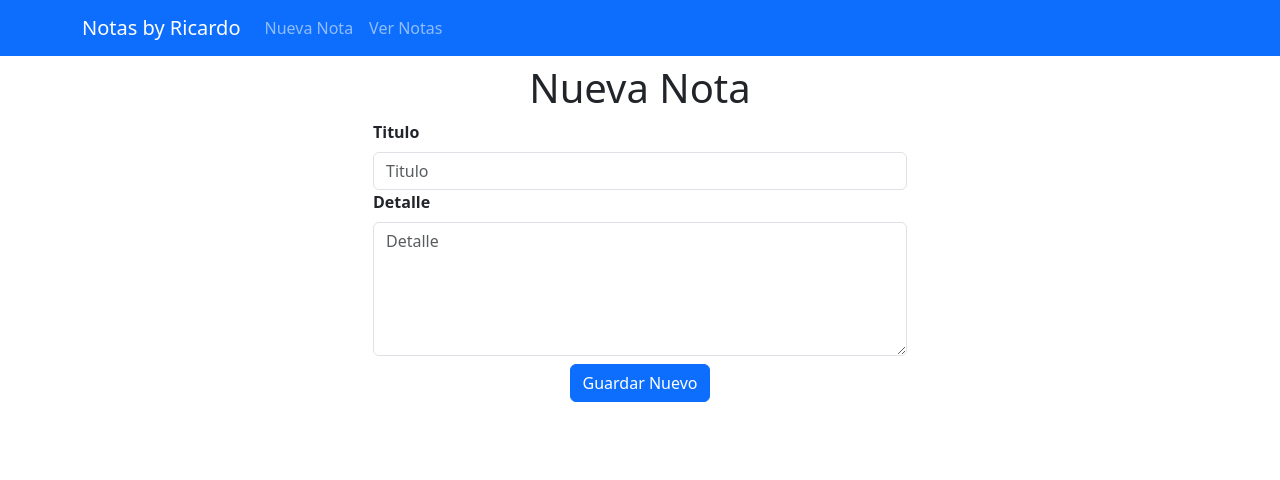
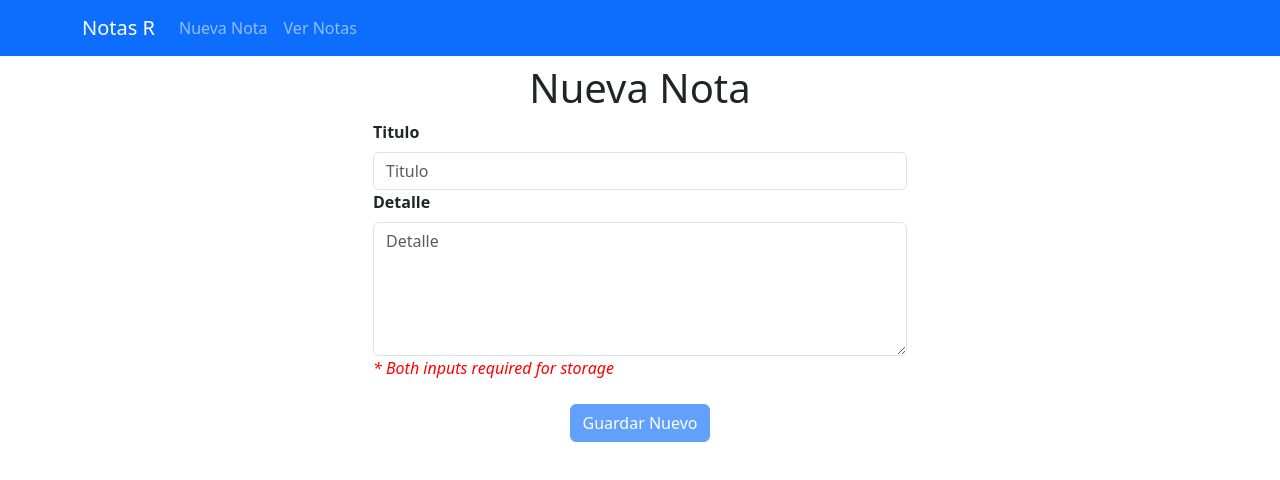
Before and after one commit to ricbm710/notes, a React (Vite) app: page /new in a window 1280 px wide. Shown: the top 480 px of the page. Built offline with nearby package versions, Linux system fonts and the light colour scheme.

Commit message:
add date

```diff
--- a/src/components/CustomAlert.tsx
+++ b/src/components/CustomAlert.tsx
@@ -1,3 +1,4 @@
+//hooks
 import { useEffect, useState } from "react";
 //bootstrap
 import { Alert } from "react-bootstrap";
--- a/src/components/NavBar.tsx
+++ b/src/components/NavBar.tsx
@@ -1,13 +1,14 @@
+//bootstrap
 import { Container, Nav, Navbar } from "react-bootstrap";
+//rrd
 import { Link } from "react-router-dom";
 
 const NavBar = () => {
-  //comment here
   return (
     <Navbar bg="primary" data-bs-theme="dark">
       <Container>
         <Navbar.Brand as={Link} to="/">
-          Notas by Ricardo
+          Notas R
         </Navbar.Brand>
         <Navbar.Toggle aria-controls="basic-navbar-nav" />
         <Navbar.Collapse id="basic-navbar-nav">
--- a/src/components/NoteForm.tsx
+++ b/src/components/NoteForm.tsx
@@ -51,7 +51,7 @@ const NoteForm = ({ action }: FormProps) => {
       [e.target.name]: e.target.value,
     }));
 
-    //
+    // Alert State default
     setAlertState({ on: false, message: "", type: "" });
   };
 
@@ -83,7 +83,6 @@ const NoteForm = ({ action }: FormProps) => {
       const updatedNotes = notes.map((note) =>
         note.id === currentNote.id ? currentNote : note
       );
-      //console.log(updatedNotes);
 
       saveUpdatedNotes(updatedNotes);
       setNotes(updatedNotes);
@@ -92,12 +91,21 @@ const NoteForm = ({ action }: FormProps) => {
     }
   };
 
-  //*set Alert state
+  //* Alert State default
   const [alertState, setAlertState] = useState<AlertState>({
     on: false,
     message: "",
     type: "",
   });
+
+  //*blank input
+  const [isBlank, setIsBlank] = useState<boolean>(
+    currentNote.title === "" && currentNote.body === ""
+  );
+
+  useEffect(() => {
+    setIsBlank(currentNote.title === "" && currentNote.body === "");
+  }, [currentNote]);
 
   return (
     <Container className="mt-2">
@@ -132,12 +140,18 @@ const NoteForm = ({ action }: FormProps) => {
                 name="body"
               />
             </Form.Group>
+            {isBlank && (
+              <p style={{ color: "red", fontStyle: "italic" }}>
+                * Both inputs required for storage
+              </p>
+            )}
             <div className="text-center">
               <Button
                 type="submit"
                 variant="primary"
                 className="mt-2 mx-auto"
                 onClick={buttonClickHandler}
+                disabled={isBlank}
               >
                 {action === "new"
                   ? "Guardar Nuevo"
--- a/src/main.tsx
+++ b/src/main.tsx
@@ -33,7 +33,7 @@ const router = createBrowserRouter([
     ],
   },
 ]);
-//comment here
+
 ReactDOM.createRoot(document.getElementById("root")!).render(
   <React.StrictMode>
     <RouterProvider router={router} />
--- a/src/screens/SeeNotesScreen.tsx
+++ b/src/screens/SeeNotesScreen.tsx
@@ -20,6 +20,7 @@ const SeeNotesScreen = () => {
     window.location.reload();
   };
 
+  //* Redirects to Edit Note with note id as param
   const navigate = useNavigate();
 
   const editClickHandler = (note: Note) => {
@@ -59,7 +60,7 @@ const SeeNotesScreen = () => {
               ))}
             </ListGroup>
           ) : (
-            <p>No Notes Found!</p>
+            <p>No hay Notas Almacenadas</p>
           )}
         </Col>
       </Row>
```
